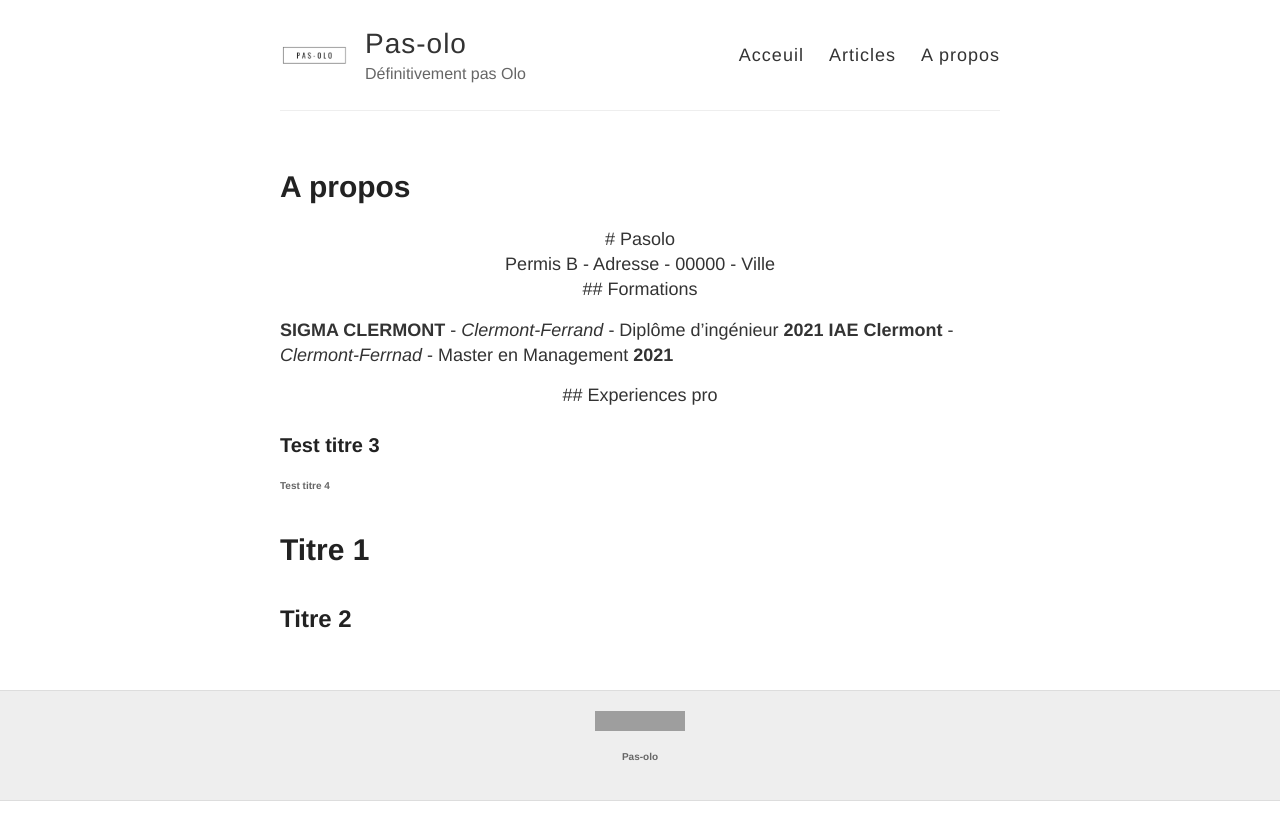
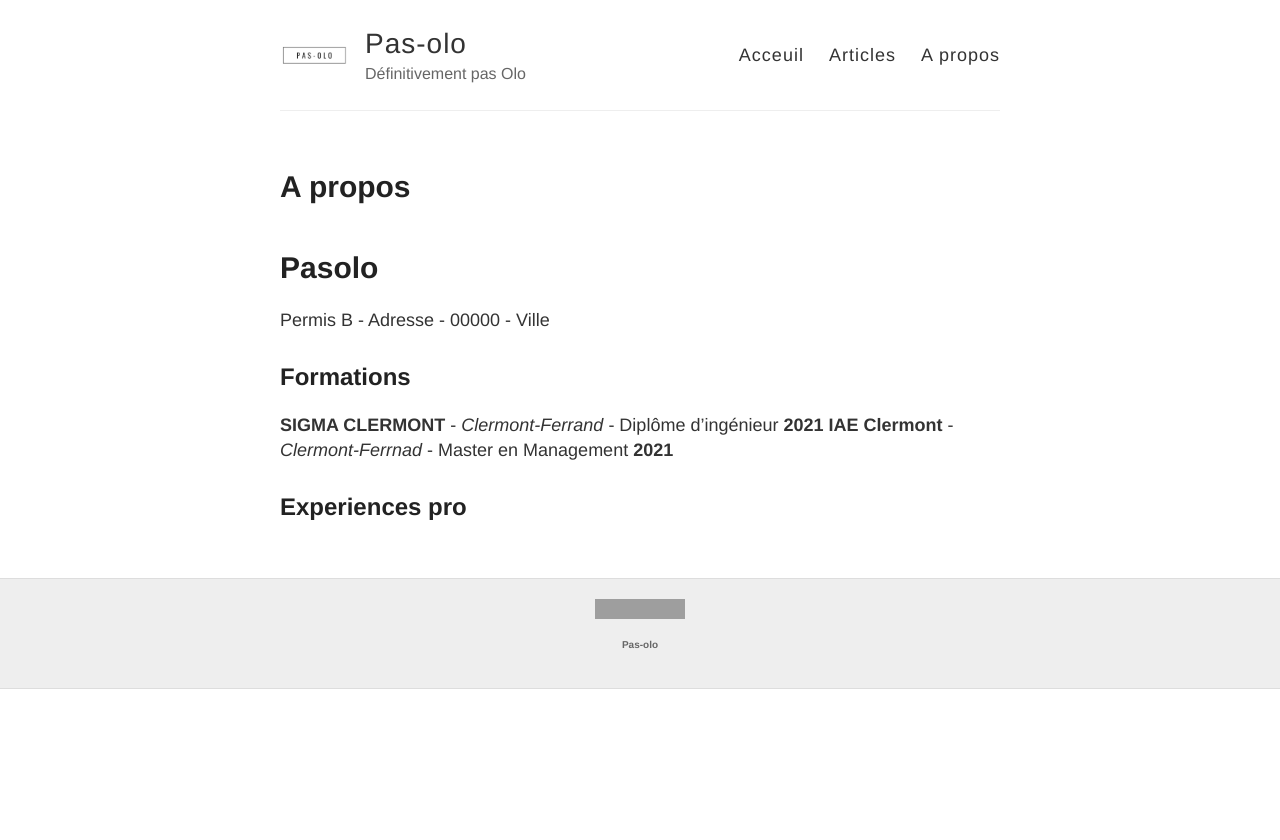
Before and after one commit to Pas-olo/Pas-olo.github.io, a Jekyll site: the page built from about.md, in a window 1280 px wide. Shown: the top 840 px of the page. Built offline with Jekyll 4.4.1, drawn with Linux system fonts in a browser that asks for light colours; grey boxes are pictures that could not be loaded.

Commit message:
Update about.md

```diff
--- a/about.md
+++ b/about.md
@@ -3,14 +3,9 @@ layout: page
 title: A propos
 permalink: /about/
 ---
-
-<div align="center"> # Pasolo </div>
-<div align="center"> Permis B - Adresse - 00000 - Ville </div>
-<div align="center"> ## Formations </div>
+# Pasolo
+Permis B - Adresse - 00000 - Ville
+## Formations
 **SIGMA CLERMONT** - *Clermont-Ferrand* - Diplôme d'ingénieur **2021**
 **IAE Clermont** - *Clermont-Ferrnad* - Master en Management **2021**
-<div align="center"> ## Experiences pro </div>
-### Test titre 3
-#### Test titre 4
-# Titre 1
-## Titre 2
+## Experiences pro
```
